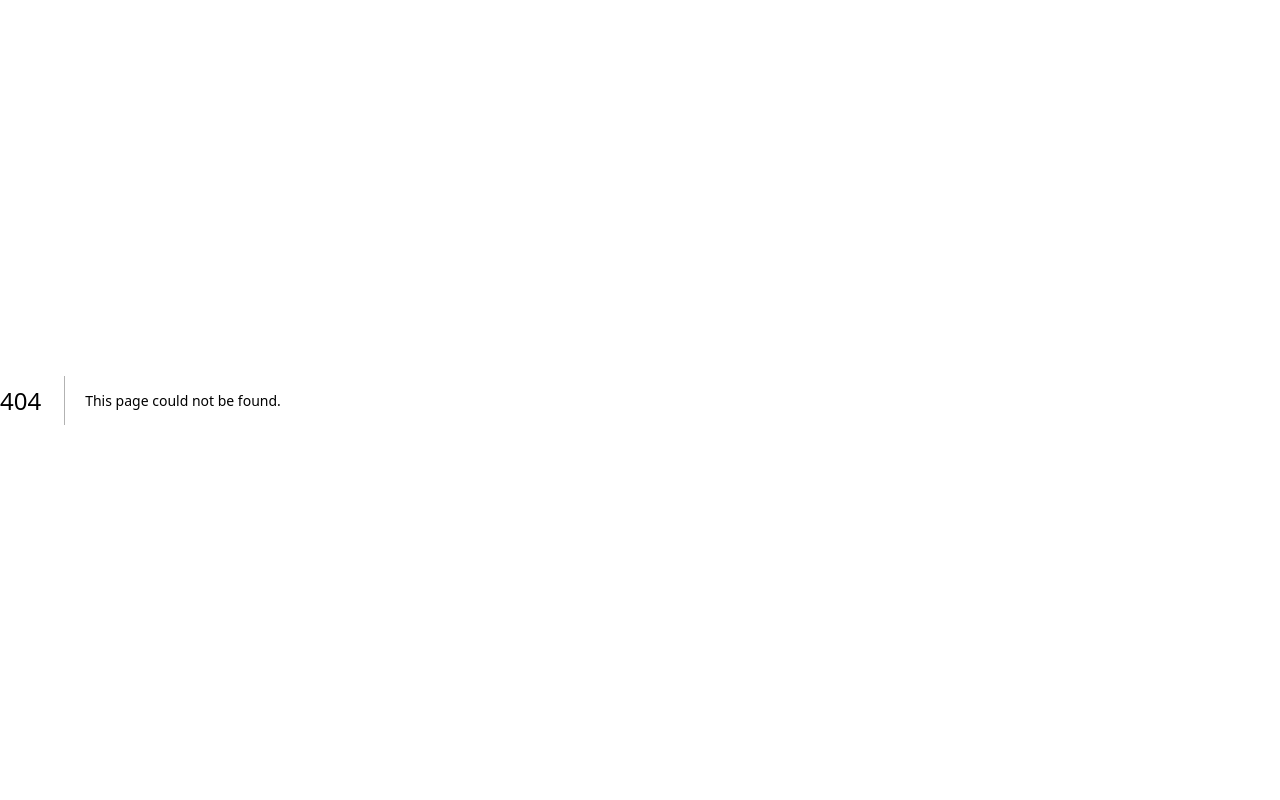
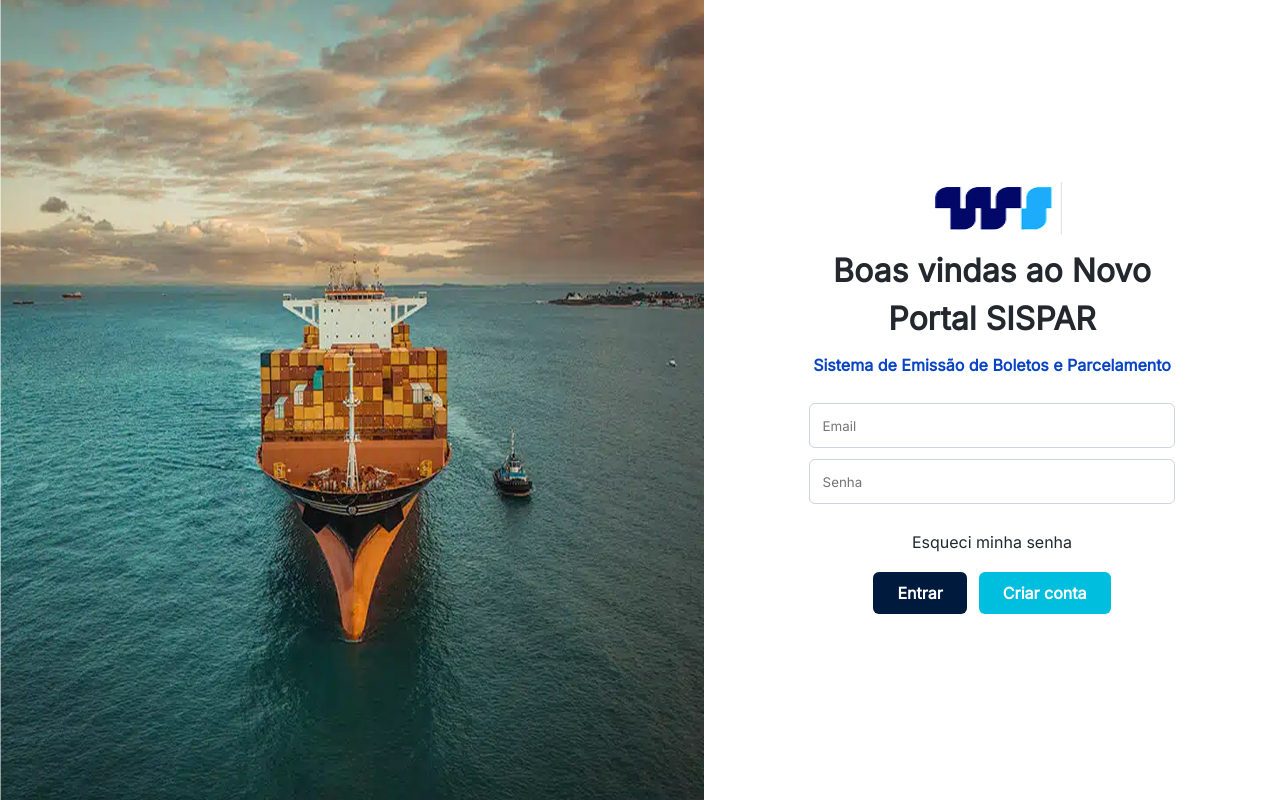
Before and after one commit to CarolineCDFreitas/projeto-sistema-reembolso-front, a Next.js app: page /login in a window 1280 px wide. Before the commit this address had no page. Built offline with nearby package versions, Linux system fonts and the light colour scheme.

Commit message:
refactor: reorganiza estrutura do login como SPA com layout e componentes dedicados

```diff
--- /dev/null
+++ b/src/app/login/layout.js
@@ -0,0 +1,20 @@
+"use client";
+
+import { Container, ImageStyle } from "./style.js";
+
+import backgroundImage from "../../assets/backgroundLogin.png";
+
+import { QueryClient, QueryClientProvider } from "@tanstack/react-query";
+
+const queryClient = new QueryClient();
+
+export default function LoginLayout({ children }) {
+  return (
+    <QueryClientProvider client={queryClient}>
+      <Container>
+        <ImageStyle src={backgroundImage} alt="Navio cargueiro" priority />
+        {children}
+      </Container>
+    </QueryClientProvider>
+  );
+}
--- /dev/null
+++ b/src/app/login/page.js
@@ -0,0 +1,6 @@
+"use client";
+import LoginContent from "../../components/Login/LoginContent";
+
+export default function Login() {
+  return <LoginContent />;
+}
--- /dev/null
+++ b/src/app/login/style.js
@@ -0,0 +1,35 @@
+import styled from "@emotion/styled";
+import Image from "next/image";
+
+export const Container = styled.main`
+  display: flex;
+  justify-content: space-between;
+  /* border: 2px solid magenta; */
+
+  @media (max-width: 481px) {
+    flex-direction: column;
+    align-items: center;
+    flex: 1;
+    min-height: 100svh;
+  }
+  @media (max-width: 1024px) {
+    flex-direction: column;
+    gap: 3rem;
+  }
+`;
+export const ImageStyle = styled(Image)`
+  width: 55%;
+  height: 100vh;
+
+  @media (max-width: 481px) {
+    display: none;
+  }
+
+  @media (max-width: 1024px) {
+    width: 100%;
+    height: 35vh;
+    object-fit: cover;
+    clip-path: inset(17% 0 0 0);
+    transform: translateY(-17%);
+  }
+`;
--- /dev/null
+++ b/src/components/Login/LoginContent.jsx
@@ -0,0 +1,24 @@
+import {
+  LoginField,
+  TextField,
+  Logo,
+  Title,
+  Paragraph,
+} from "./LoginContentStyled";
+import LoginForm from "../LoginForm/LoginForm";
+import logo from "../../assets/logo.png";
+
+function LoginContent() {
+  return (
+    <LoginField>
+      <TextField>
+        <Logo src={logo} alt="logo da empresa Wilson" />
+        <Title> Boas vindas ao Novo Portal SISPAR</Title>
+        <Paragraph>Sistema de Emissão de Boletos e Parcelamento</Paragraph>
+      </TextField>
+      <LoginForm />
+    </LoginField>
+  );
+}
+
+export default LoginContent;
--- a/src/components/Login/LoginStyled.jsx
+++ b/src/components/Login/LoginContentStyled.jsx
@@ -1,38 +1,5 @@
 import styled from "@emotion/styled";
 import Image from "next/image";
-
-export const Container = styled.div`
-  display: flex;
-  justify-content: space-between;
-  /* border: 2px solid magenta; */
-
-  @media (max-width: 481px) {
-    flex-direction: column;
-    align-items: center;
-    flex: 1;
-    min-height: 100svh;
-  }
-  @media (max-width: 1024px) {
-    flex-direction: column;
-    gap: 3rem;
-  }
-`;
-export const ImageStyle = styled(Image)`
-  width: 55%;
-  height: 100vh;
-
-  @media (max-width: 481px) {
-    display: none;
-  }
-
-  @media (max-width: 1024px) {
-    width: 100%;
-    height: 35vh;
-    object-fit: cover;
-    clip-path: inset(17% 0 0 0);
-    transform: translateY(-17%);
-  }
-`;
 
 export const TextField = styled.section`
   display: flex;
```
Also changed, not shown: src/app/(telaDeLogin)/page.js (deleted, +0 -16 lines), src/components/Login/Login.jsx (deleted, +0 -30 lines).
